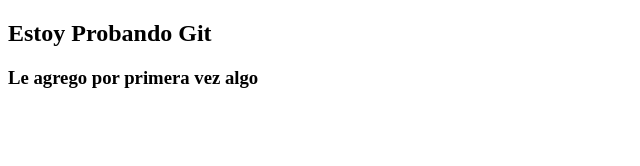
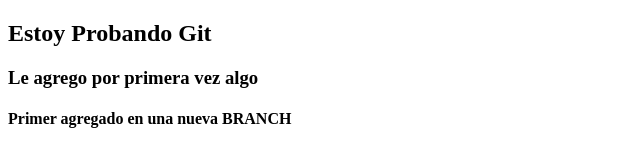
Before and after one commit to CrazySagnis/ProbandoGitHub, a plain HTML site: page index.html in a window 1280 px wide. Shown: the whole page, without its empty margins (0-640 px from the left). Drawn offline with Linux system fonts and the light colour scheme.

Commit message:
Agrego nota de que hice un cambio a la primera Branch

```diff
--- a/index.html
+++ b/index.html
@@ -11,6 +11,7 @@
     <main>
       <h2>Estoy Probando Git</h2>
       <h3>Le agrego por primera vez algo</h3>
+      <h4>Primer agregado en una nueva BRANCH</h4>
     </main>
     <script src="js.js/index.js"></script>
   </body>
```
